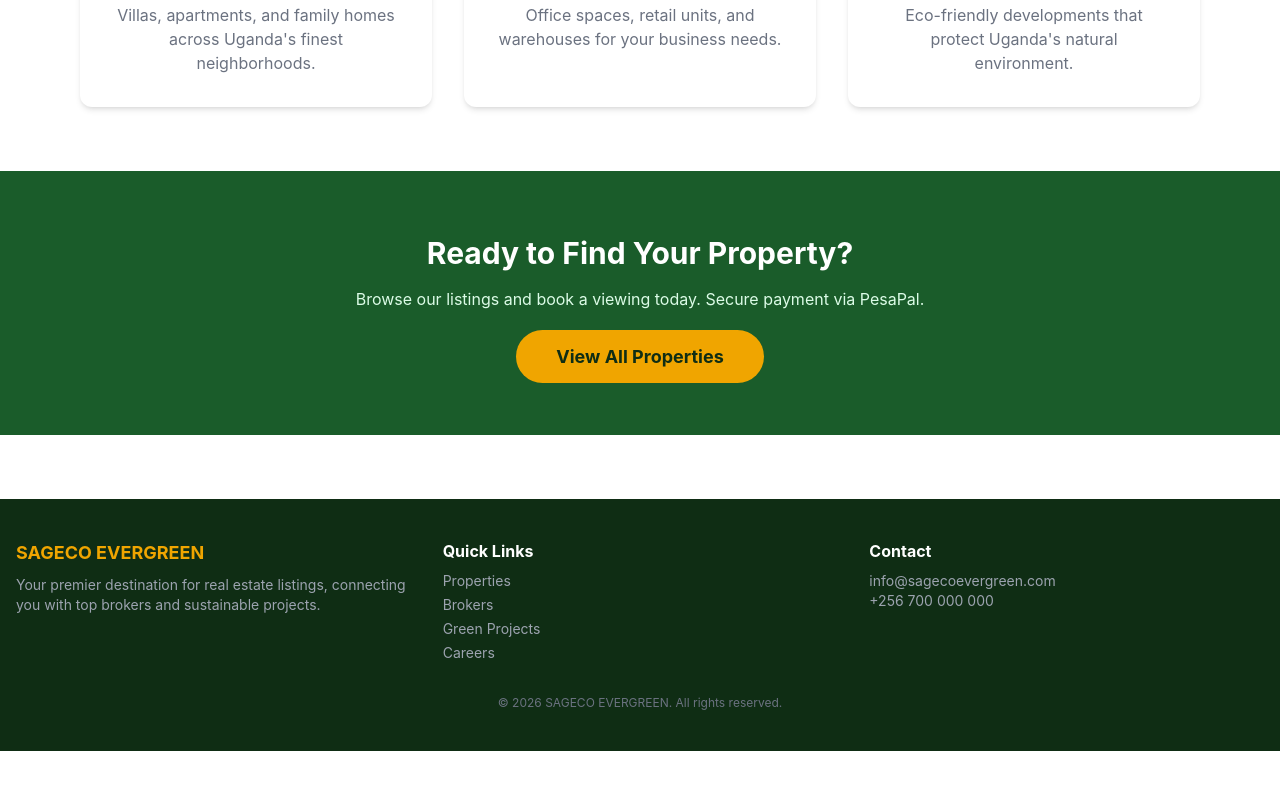
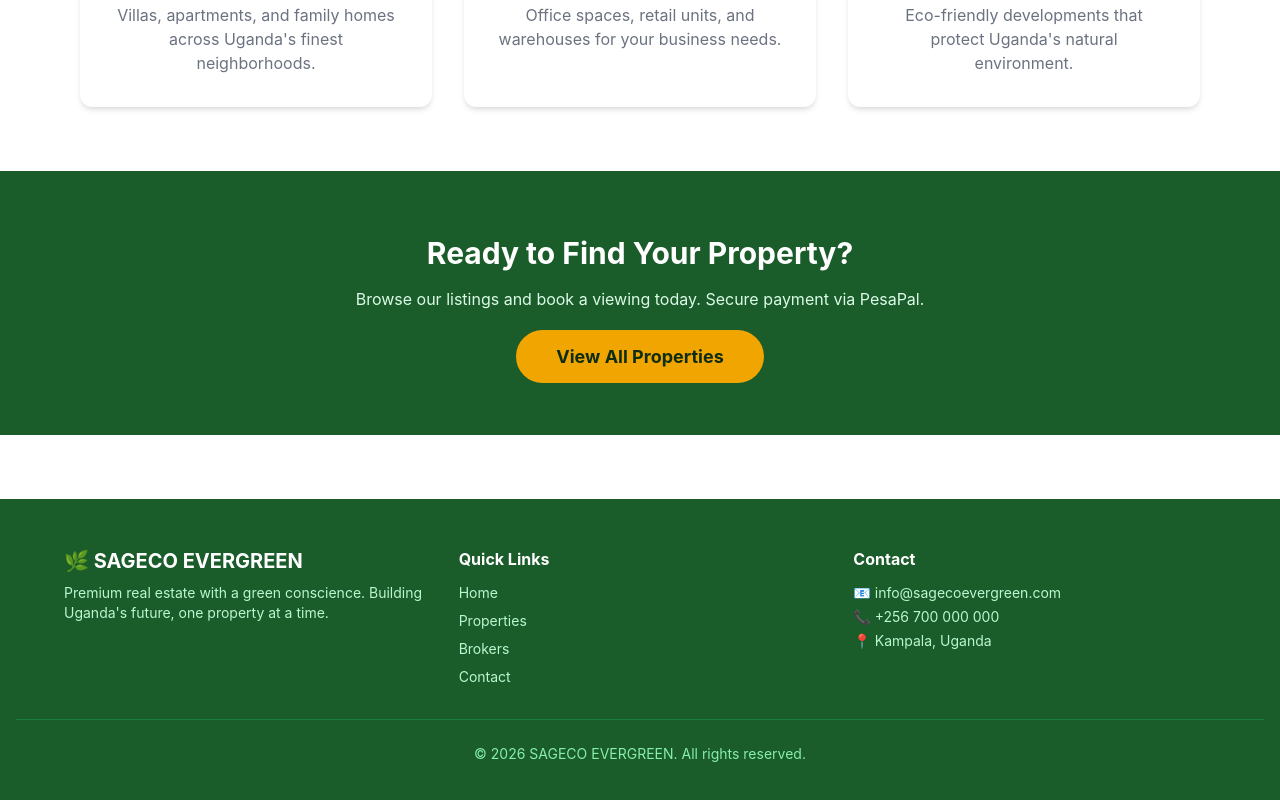
Before and after one commit to asiimwe3/sageco-evergreen, a Next.js app: page / in a window 1280 px wide. Shown: the part 989-1789 px from the top of the page. Before the commit the page ends 1740 px from the top, so only its background shows below. Built offline with nearby package versions, Linux system fonts and the light colour scheme.

Commit message:
Update components/Footer.jsx

```diff
--- a/components/Footer.jsx
+++ b/components/Footer.jsx
@@ -1,27 +1,31 @@
+import Link from 'next/link'
+
 export default function Footer() {
   return (
-    <footer className="bg-dark text-white py-10 mt-16">
-      <div className="max-w-7xl mx-auto px-4 grid grid-cols-1 md:grid-cols-3 gap-8">
+    <footer className="bg-primary text-white mt-16 py-12 px-4">
+      <div className="max-w-6xl mx-auto grid grid-cols-1 md:grid-cols-3 gap-8">
         <div>
-          <h3 className="text-secondary font-bold text-lg mb-2">SAGECO EVERGREEN</h3>
-          <p className="text-gray-400 text-sm">Your premier destination for real estate listings, connecting you with top brokers and sustainable projects.</p>
+          <h3 className="text-xl font-bold mb-2">🌿 SAGECO EVERGREEN</h3>
+          <p className="text-green-200 text-sm">Premium real estate with a green conscience. Building Uganda's future, one property at a time.</p>
         </div>
         <div>
-          <h4 className="font-bold mb-2">Quick Links</h4>
-          <ul className="text-gray-400 text-sm space-y-1">
-            <li><a href="/properties" className="hover:text-secondary">Properties</a></li>
-            <li><a href="/brokers" className="hover:text-secondary">Brokers</a></li>
-            <li><a href="/projects" className="hover:text-secondary">Green Projects</a></li>
-            <li><a href="/careers" className="hover:text-secondary">Careers</a></li>
-          </ul>
+          <h4 className="font-bold mb-3">Quick Links</h4>
+          <div className="space-y-2">
+            {[['/', 'Home'], ['/properties', 'Properties'], ['/brokers', 'Brokers'], ['/contact', 'Contact']].map(([href, label]) => (
+              <Link key={href} href={href} className="block text-green-200 hover:text-white text-sm">{label}</Link>
+            ))}
+          </div>
         </div>
         <div>
-          <h4 className="font-bold mb-2">Contact</h4>
-          <p className="text-gray-400 text-sm">info@sagecoevergreen.com</p>
-          <p className="text-gray-400 text-sm">+256 700 000 000</p>
+          <h4 className="font-bold mb-3">Contact</h4>
+          <p className="text-green-200 text-sm">📧 info@sagecoevergreen.com</p>
+          <p className="text-green-200 text-sm mt-1">📞 +256 700 000 000</p>
+          <p className="text-green-200 text-sm mt-1">📍 Kampala, Uganda</p>
         </div>
       </div>
-      <div className="text-center text-gray-500 text-xs mt-8">© 2026 SAGECO EVERGREEN. All rights reserved.</div>
+      <div className="text-center text-green-300 text-sm mt-8 border-t border-green-700 pt-6">
+        © {new Date().getFullYear()} SAGECO EVERGREEN. All rights reserved.
+      </div>
     </footer>
   )
 }
```
